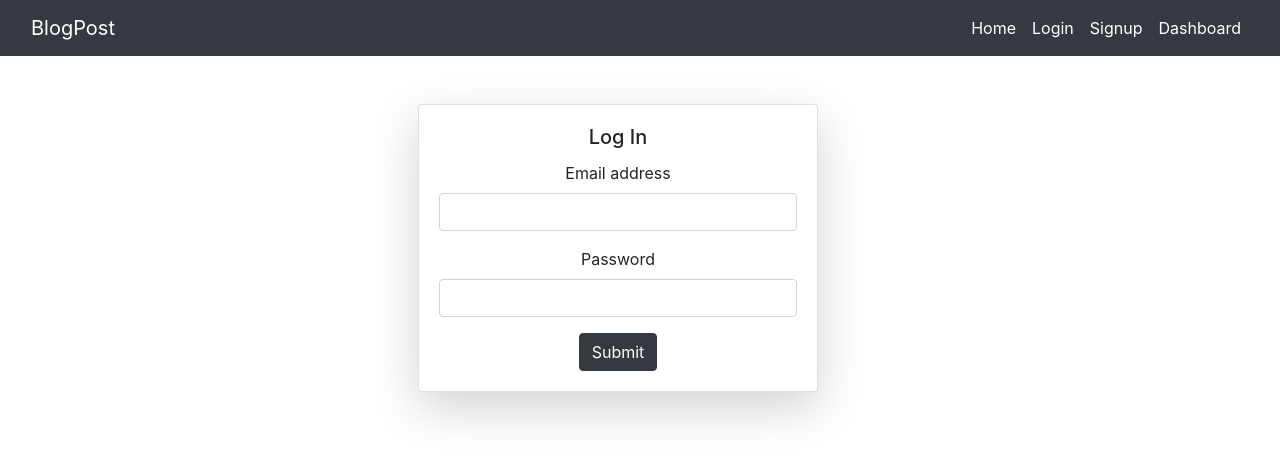
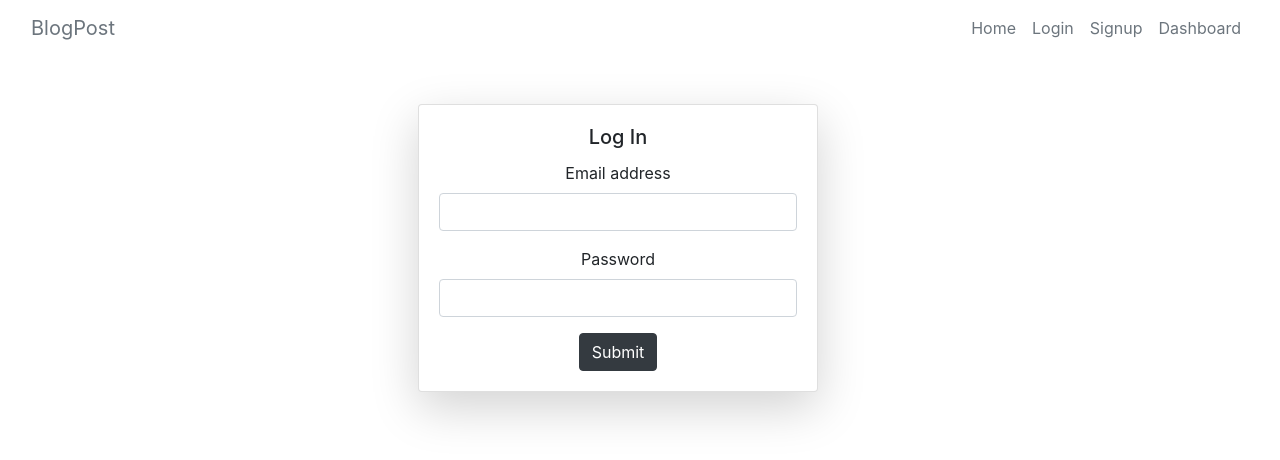
Before and after one commit to MakarandPundlik/BlogPost, a React (Create React App) app in the folder frontend_mod/: page /login in a window 1280 px wide. Shown: the top 460 px of the page. Built offline with nearby package versions, Linux system fonts and the light colour scheme.

Commit message:
handled glitches

```diff
--- a/frontend_mod/src/App.jsx
+++ b/frontend_mod/src/App.jsx
@@ -7,6 +7,7 @@ import Signup from './components/Signup';
 import Homepage from './components/Homepage';
 
 import Dashboard from './components/Dashboard';
+
 
 
 
--- a/frontend_mod/src/components/Dashboard.jsx
+++ b/frontend_mod/src/components/Dashboard.jsx
@@ -66,7 +66,9 @@ function Dashboard(props) {
 
        // console.log(res);
 
-        setBlogs([...blogs,res.data.blogArray]);
+       let Blogs=res.data.blogArray;
+       //console.log(res.data.blogArray);
+       setBlogs(Blogs);
       })
       .catch((err)=>{
         console.log(err);
@@ -76,7 +78,7 @@ function Dashboard(props) {
 
   useEffect(()=>{
     setLoading(false);
-    console.log(blogs);
+    //console.log(blogs);
   },[blogs]);
 
 
--- a/frontend_mod/src/components/Navbar.jsx
+++ b/frontend_mod/src/components/Navbar.jsx
@@ -1,22 +1,22 @@
 import React,{useEffect, useState} from 'react';
 import { NavLink } from 'react-router-dom';
 
-const dark = "navbar navbar-dark bg-dark navbar-expand-lg ";
-const light = "navbar navbar-light navbar-expand-lg ";
+
+const light = "navbar navbar-light navbar-expand-lg  ";
 
 
 function Navbar(props) {
 
 
 
-    const [theme,setTheme] = useState(dark);
+    const [theme,setTheme] = useState(light);
 
 
 
     return (
         <nav className={theme}>
-  <div className="container-fluid">
-    <NavLink className="navbar-brand" to="/">BlogPost</NavLink>
+  <div className="container-fluid navbar-sticky">
+    <NavLink className="navbar-brand text-secondary" to="/">BlogPost</NavLink>
     <button className="navbar-toggler" type="button" data-bs-toggle="collapse" data-bs-target="#navbarSupportedContent" aria-controls="navbarSupportedContent" aria-expanded="false" aria-label="Toggle navigation">
       <span className="navbar-toggler-icon"></span>
     </button>
@@ -24,16 +24,16 @@ function Navbar(props) {
     <div className="collapse navbar-collapse" id="navbarSupportedContent">
       <ul className="navbar-nav ml-auto mb-2 mb-lg-0">
         <li className="nav-item">
-          <NavLink className="nav-link active" aria-current="page" to="/">Home</NavLink>
+          <NavLink className="nav-link active text-secondary" aria-current="page" to="/">Home</NavLink>
         </li>
         <li className="nav-item">
-          <NavLink className="nav-link active" aria-current="page" to="/login">Login</NavLink>
+          <NavLink className="nav-link active text-secondary" aria-current="page" to="/login">Login</NavLink>
         </li>
         <li className="nav-item">
-          <NavLink className="nav-link active" aria-current="page" to="/signup">Signup</NavLink>
+          <NavLink className="nav-link active text-secondary" aria-current="page" to="/signup">Signup</NavLink>
         </li>
        <li>
-       <NavLink className="nav-link active" aria-current="page" to="/dashboard">Dashboard</NavLink>
+       <NavLink className="nav-link active text-secondary" aria-current="page" to="/dashboard">Dashboard</NavLink>
        </li>
 
       </ul>
```
